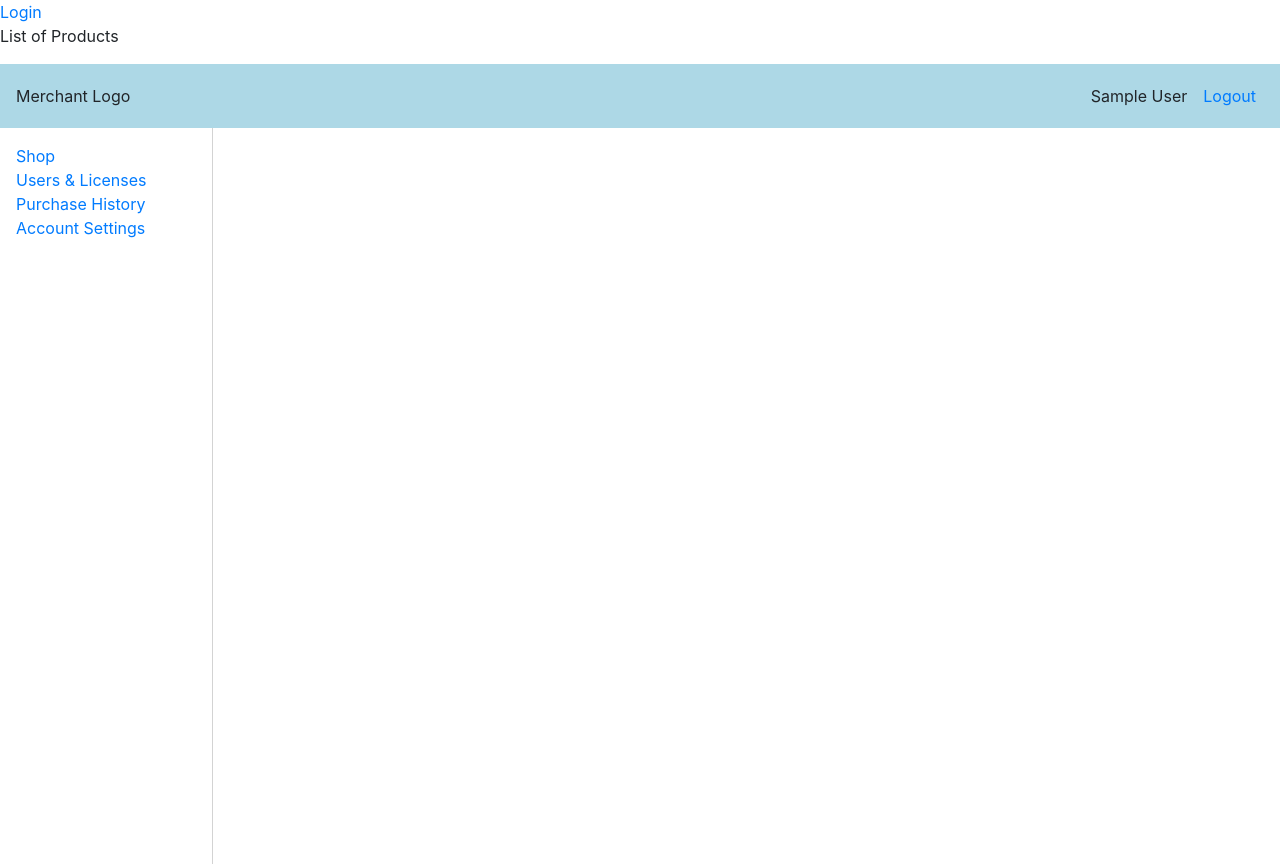
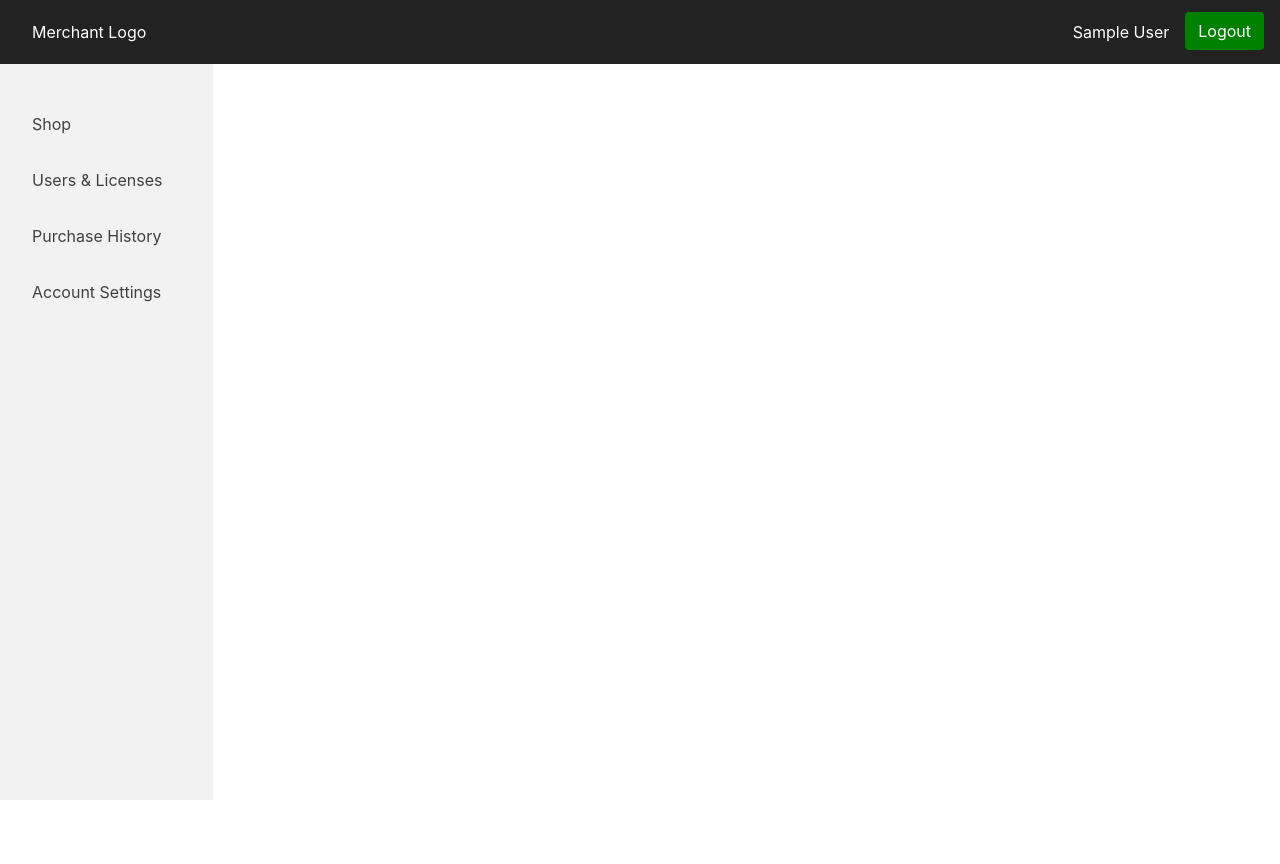
Before and after one commit to st003/CS50w-Final-Project, a Django app: page / in a window 1280 px wide. After the commit the page ends 800 px from the top, so only its background shows below. Run offline with Django 3.2, Linux system fonts and the light colour scheme; the visitor is signed in with stand-in values (Sample User, id 1); some libraries are stand-ins or nearby versions.

Commit message:
Updated styling and hooked up purchaser menu

```diff
--- a/purchasing/static/purchasing/styles.min.css
+++ b/purchasing/static/purchasing/styles.min.css
@@ -1 +1 @@
-.mainHeader{height:4em;background-color:#add8e6}.sideBar{height:calc(100vh - 4em);padding:1em;border-right:1px solid #d3d3d3}.sideBar a{text-decoration:none}.contentArea{padding:1em}
+.secondaryBtn{background-color:green;color:white}.secondaryBtn:hover{background-color:#090;color:white}.secondaryBtn:active{background-color:#060;color:white}.neutralBtn{background-color:#f2f2f2;color:#404040}.neutralBtn:hover{background-color:#d9d9d9;color:#404040}.neutralBtn:active{background-color:#bfbfbf;color:#404040}.mainHeader{height:4em;background-color:#222;color:#fff}.sideBar{height:calc(100vh - 4em);padding:2em 1em 1em 1em;background-color:#f2f2f2}@media (max-width: 768px){.sideBar{height:auto}}.sideBarLink{display:block;padding:1em;color:#404040;text-decoration:none}.sideBarLink:hover{background-color:#d9d9d9;color:#404040;text-decoration:none}.contentArea{padding:2em}
--- a/purchasing/static/purchasing/styles.scss
+++ b/purchasing/static/purchasing/styles.scss
@@ -1,24 +1,85 @@
-$primary_color: lightblue;
+$primary_color: #222222;
 
-$neutral_color: lightgray;
+$secondary_color: #008000;
+$secondary_color_hover: #009900;
+$secondary_color_active: #006600;
+
+$neutral_color: #f2f2f2;
+$neutral_color_hover: #d9d9d9;
+$neutral_color_active: #bfbfbf;
+
+$light_text: white;
+$neutral_text: #404040;
+
+
+/* BUTTONS */
+
+.secondaryBtn {
+    background-color: $secondary_color;
+    color: white;
+}
+
+.secondaryBtn:hover {
+    background-color: $secondary_color_hover;
+    color: white;
+}
+
+.secondaryBtn:active {
+    background-color: $secondary_color_active;
+    color: white;
+}
+
+.neutralBtn {
+    background-color: $neutral_color;
+    color: $neutral_text;
+}
+
+.neutralBtn:hover {
+    background-color: $neutral_color_hover;
+    color: $neutral_text;
+}
+
+.neutralBtn:active {
+    background-color: $neutral_color_active;
+    color: $neutral_text;
+}
 
 /* HEADER AND NAV */
 
 .mainHeader {
     height: 4em;
     background-color: $primary_color;
+    color: $light_text;
 }
 
 .sideBar {
     height: calc(100vh - 4em);
-    padding: 1em;
-    border-right: 1px solid $neutral_color;
+    padding: 2em 1em 1em 1em;
+    background-color: $neutral_color;
+}
 
-    a {
-        text-decoration: none;
+@media (max-width: 768px) {
+    .sideBar {
+        height: auto;
     }
 }
 
+.sideBarLink {
+    display: block;
+    padding: 1em;
+    color: $neutral_text;
+    text-decoration: none;
+}
+
+.sideBarLink:hover {
+    background-color: $neutral_color_hover;
+    color: $neutral_text;
+    text-decoration: none;
+}
+
+
+/* CONTENT AREA */
+
 .contentArea {
-    padding: 1em;
+    padding: 2em;
 }
--- a/purchasing/templates/purchasing/base.html
+++ b/purchasing/templates/purchasing/base.html
@@ -22,44 +22,59 @@
 
 	<body>
 
-		<!--only extend from this block for public facing pages-->
-		{% block public %}{% endblock %}
+		{% if user.is_authenticated %}
 
-		{% if user.is_authenticated %}
 			<header class="navbar navbar-expand mainHeader">
-				<div class="nabar-brand">Merchant Logo</div>
+				<div class="nabar-brand ml-3">Merchant Logo</div>
 				<ul class="navbar-nav ml-auto">
 					<li class="nav-item">
 						<a class="nav-link">{{ user.get_full_name }}</a>
 					</li><!--nav-item-->
-					<li class="nav-item">
-						<a class="nav-link" href="{% url 'logout' %}">Logout</a>
+					<li class="nav-item ml-2">
+						<a class="btn secondaryBtn" data-toggle="modal" data-backdrop="static" href="#logoutModal">Logout</a>
 					</li><!--nav-item-->
 				</ul><!--navbar-nav-->
 			</header><!--navbar-->
 
 			<div class="container-fluid">
 				<div class="row">
+
 					<div class="col-12 col-md-3 col-xl-2 sideBar">
-						<div>
-							<a href="{% url 'shop' %}">Shop</a>
-						</div>
-						<div>
-							<a href="#">Users &amp; Licenses</a>
-						</div>
-						<div>
-							<a href="#">Purchase History</a>
-						</div>
-						<div>
-							<a href="#">Account Settings</a>
-						</div>
+						<a class="sideBarLink" href="{% url 'shop' %}">Shop</a>
+						<a class="sideBarLink" href="{% url 'user_license' %}">Users &amp; Licenses</a>
+						<a class="sideBarLink" href="{% url 'purchase_history' %}">Purchase History</a>
+						<a class="sideBarLink" href="{% url 'account_settings' %}">Account Settings</a>
 					</div><!--sideBar-->
+
 					<main class="col-12 col-md-9 col-xl-10 contentArea">
+
 						<!--only extend from this block for private facing pages-->
 						{% block content %}{% endblock %}
+
 					</main><!--contentArea-->
 				</div><!--row-->
 			</div><!--container-fluid-->
+
+			<!--logout modal-->
+			<div id="logoutModal" class="modal fade">
+				<div class="modal-dialog">
+					<div class="modal-content">
+						<div class="modal-body">
+							Are you sure you want to logout?
+						</div><!--modal-body-->
+						<div class="modal-footer">
+							<a class="btn neutralBtn" href="{% url 'logout' %}">Yes</a>
+							<button class="btn neutralBtn" type="button" data-dismiss="modal">No</button>
+						</div><!--modal-footer-->
+					</div><!--modal-content-->
+				</div><!--modal-dialog-->
+			</div><!--modal fade-->
+
+		{% else %}
+
+			<!--only extend from this block for public facing pages-->
+			{% block public %}{% endblock %}
+
 		{% endif %}
 
 		<!-- Optional JavaScript -->
--- a/purchasing/urls.py
+++ b/purchasing/urls.py
@@ -7,7 +7,10 @@ from . import views
 
 urlpatterns = [
     path('', views.index, name='index'),
+    path('account_settings/', views.account_settings, name='account_settings'),
     path('login/', views.login_view, name='login'),
     path('logout/', views.logout_view, name='logout'),
-    path('shop/', views.shop, name='shop')
+    path('purchase_history/', views.purchase_history, name='purchase_history'),
+    path('shop/', views.shop, name='shop'),
+    path('user_license/', views.user_license, name='user_license')
 ]
--- a/purchasing/views.py
+++ b/purchasing/views.py
@@ -50,7 +50,24 @@ def logout_view(request):
     return redirect(reverse('login'))
 
 
-# Authenticated Views
+# AUTHENTICATED VIEWS
+
+# purchaser views
 @login_required
 def shop(request):
     return render(request, 'purchasing/shop.html')
+
+
+@login_required
+def user_license(request):
+    return render(request, 'purchasing/user_license.html')
+
+
+@login_required
+def purchase_history(request):
+    return render(request, 'purchasing/purchase_history.html')
+
+
+@login_required
+def account_settings(request):
+    return render(request, 'purchasing/account_settings.html')
```
Also changed, not shown: purchasing/templates/purchasing/account_settings.html (added, +9 -0 lines), purchasing/templates/purchasing/purchase_history.html (added, +9 -0 lines), purchasing/templates/purchasing/user_license.html (added, +9 -0 lines).
